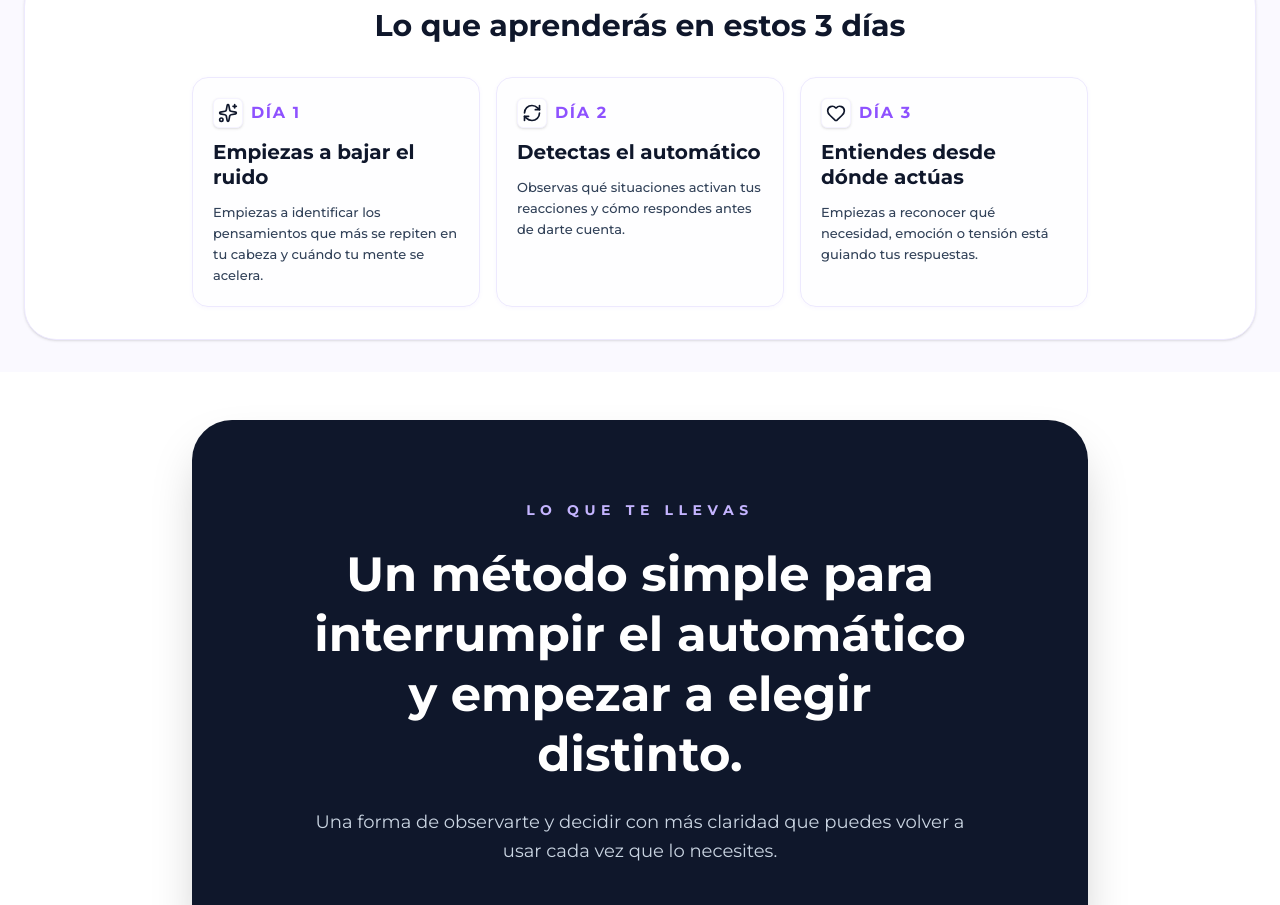
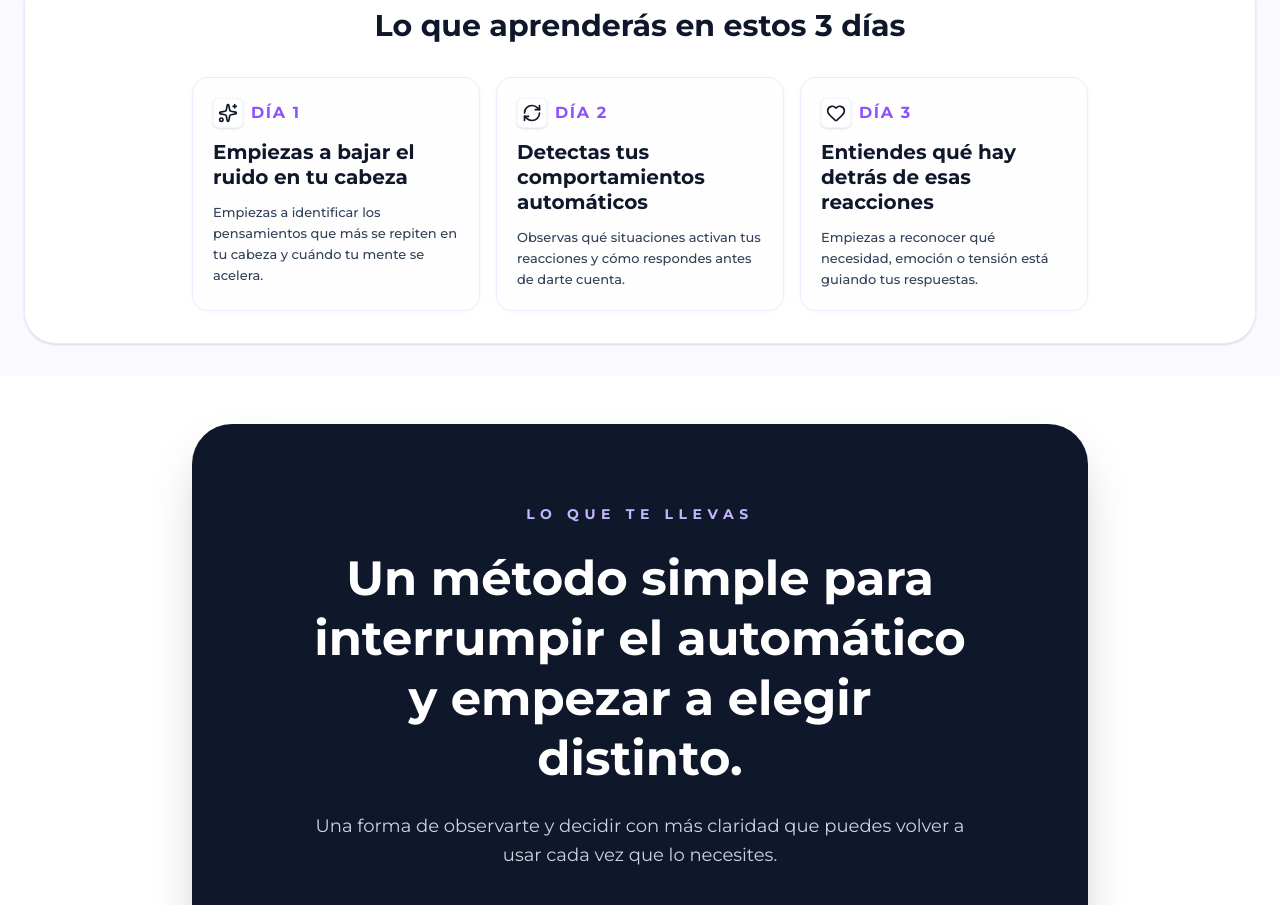
Before and after one commit to cursossolange/despierta-72h, a React (Vite) app: page / in a window 1280 px wide. Shown: the part 2371-3276 px from the top of the page. Built offline with nearby package versions, Linux system fonts and the light colour scheme; no server answers.

Commit message:
Update LandingPage.tsx

```diff
--- a/src/components/LandingPage.tsx
+++ b/src/components/LandingPage.tsx
@@ -311,19 +311,19 @@ export default function LandingPage({ onPurchase }: LandingPageProps) {
     {[
      {
   day: "Día 1",
-  title: "Empiezas a bajar el ruido",
+  title: "Empiezas a bajar el ruido en tu cabeza",
   sub: "Empiezas a identificar los pensamientos que más se repiten en tu cabeza y cuándo tu mente se acelera.",
  icon: <Sparkles className="w-5 h-5" />,
 },
 {
   day: "Día 2",
-  title: "Detectas el automático",
+  title: "Detectas tus comportamientos automáticos",
   sub: "Observas qué situaciones activan tus reacciones y cómo respondes antes de darte cuenta.",
  icon: <RefreshCw className="w-5 h-5" />,
 },
 {
   day: "Día 3",
-  title: "Entiendes desde dónde actúas",
+  title: "Entiendes qué hay detrás de esas reacciones",
   sub: "Empiezas a reconocer qué necesidad, emoción o tensión está guiando tus respuestas.",
   icon: <Heart className="w-5 h-5" />,
 }
```
